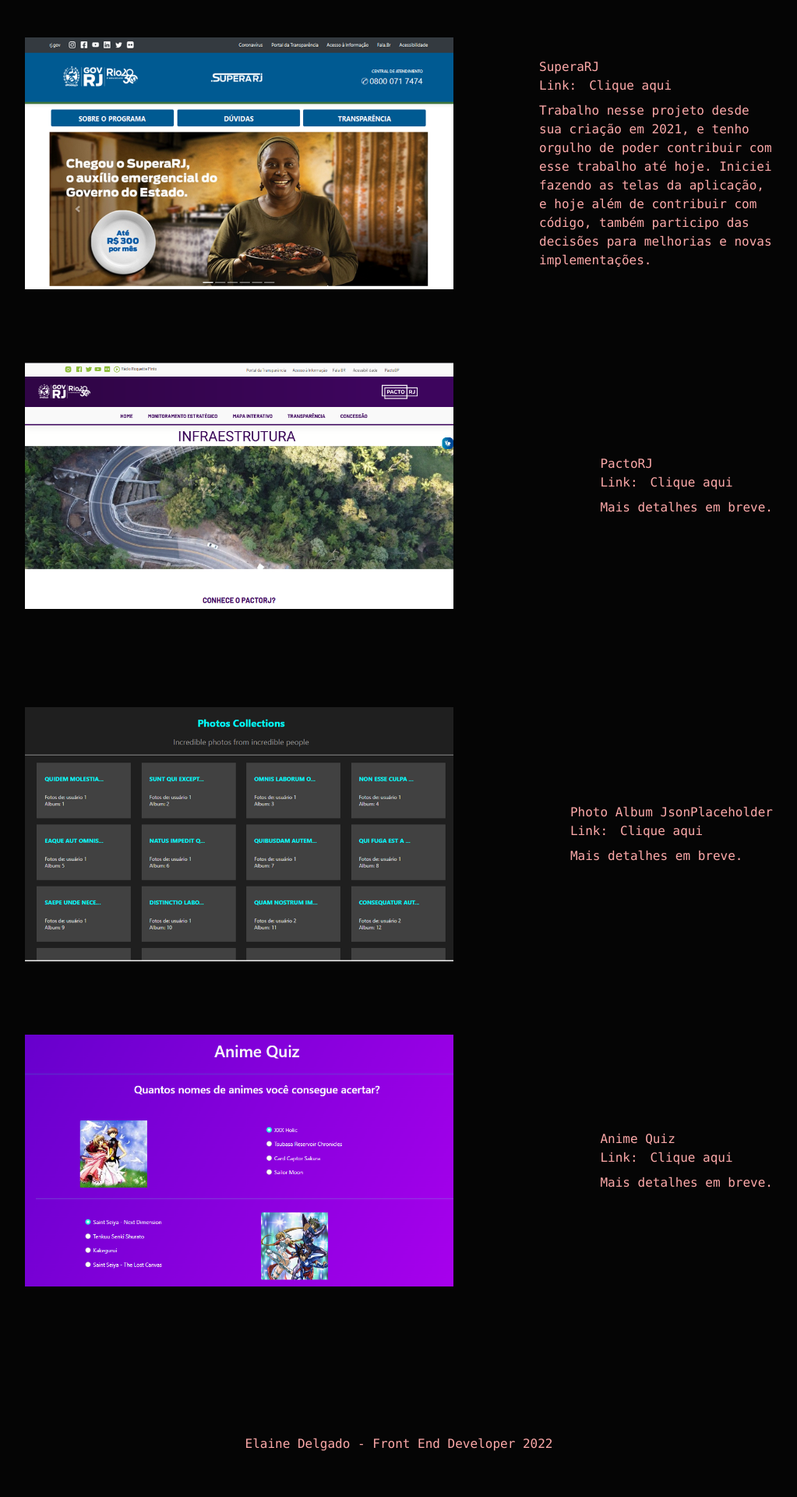
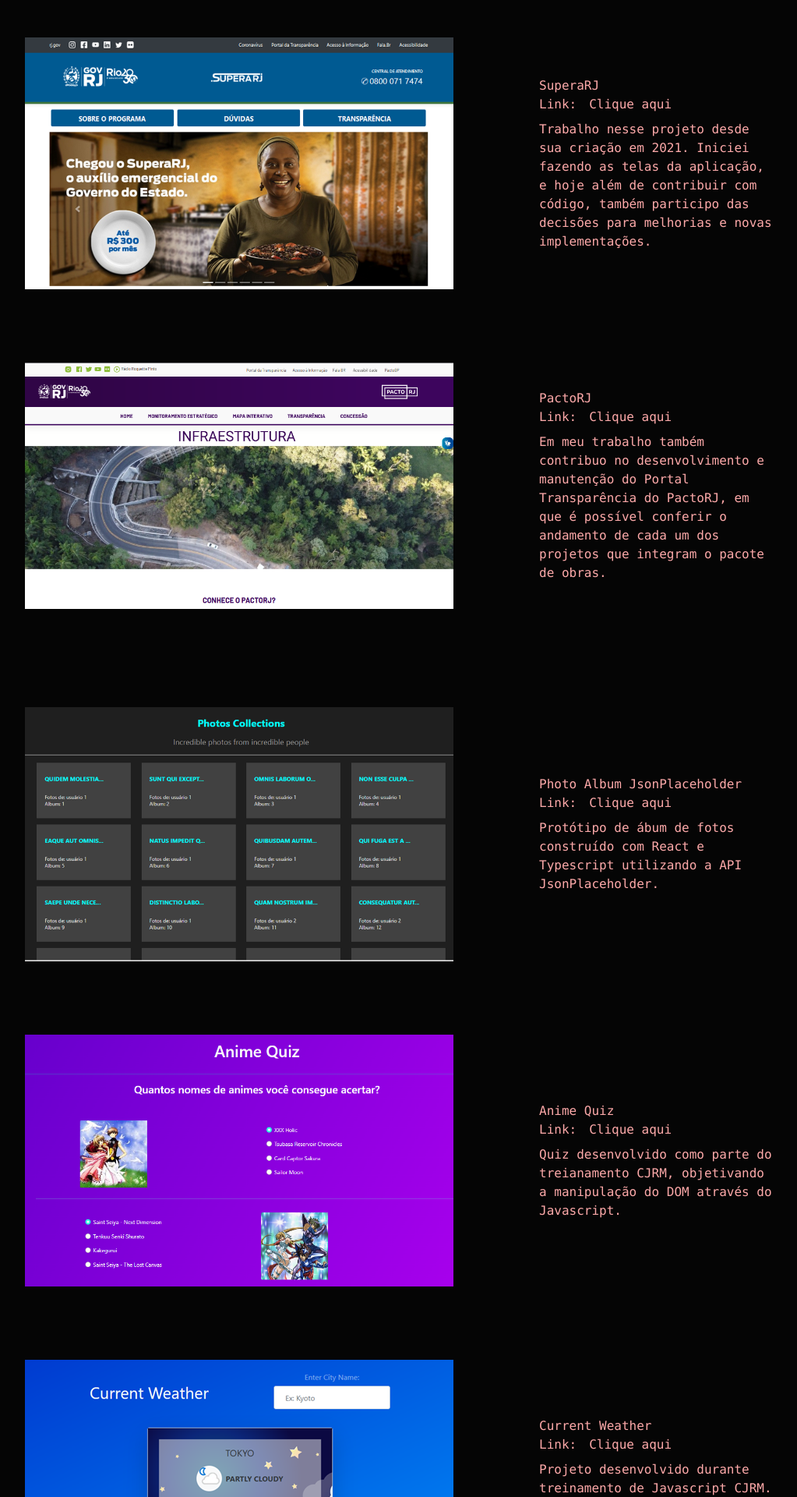
Before and after one commit to ElaineDelgado/portifa, a React (Create React App) app: page /Portifa in a window 1280 px wide. Shown: the part 220-2140 px from the top of the page at 78% size, without its empty margins (128-1151 px from the left). Before the commit the page ends 2084 px from the top, so only its background shows below. Built offline with nearby package versions, Linux system fonts and the light colour scheme.

Commit message:
incluindo projeto weather app

```diff
--- a/src/data/projects.ts
+++ b/src/data/projects.ts
@@ -2,17 +2,18 @@
 import pactorj from '../assets/images/pactorj.png'
 import album from '../assets/images/album.png'
 import quiz from '../assets/images/quiz.png'
+import weatherapp from '../assets/images/weatherapp.png'
 
 export const works = [
   {
     title: 'SuperaRJ',
-    description:'Trabalho nesse projeto desde sua criação em 2021, e tenho orgulho de poder contribuir com esse trabalho até hoje. Iniciei fazendo as telas da aplicação, e hoje além de contribuir com código, também participo das decisões para melhorias e novas implementações.',
+    description:'Trabalho nesse projeto desde sua criação em 2021. Iniciei fazendo as telas da aplicação, e hoje além de contribuir com código, também participo das decisões para melhorias e novas implementações.',
     image: superarj,
     url: "https://superarj.rj.gov.br/",
   },
   {
     title: 'PactoRJ',
-    description:'Mais detalhes em breve.',
+    description:'Em meu trabalho também contribuo no desenvolvimento e manutenção do Portal Transparência do PactoRJ, em que é possível conferir o andamento de cada um dos projetos que integram o pacote de obras.',
     image: pactorj,
     url:"http://www.pacto.rj.gov.br/",
   },
@@ -21,14 +22,20 @@
 export const personal = [
   {
     title: 'Photo Album JsonPlaceholder',
-    description:'Mais detalhes em breve.',
+    description:'Protótipo de ábum de fotos construído com React e Typescript utilizando a API JsonPlaceholder.',
     image: album,
     url:"https://albums-app.netlify.app",
   },
   {
     title: 'Anime Quiz',
-    description:'Mais detalhes em breve.',
+    description:'Quiz desenvolvido como parte do treianamento CJRM, objetivando a manipulação do DOM através do Javascript.',
     image: quiz,
     url: "https://quiz-cjrm.netlify.app",
   },
+  {
+    title: 'Current Weather',
+    description:'Projeto desenvolvido durante treinamento de Javascript CJRM. O projeto utiliza Javascript e a API utilizada para as requisições foi a Weather API.',
+    image: weatherapp,
+    url: "https://quiz-cjrm.netlify.app",
+  },
 ]
```
Also changed, not shown: src/assets/images/weatherapp.png (added).
